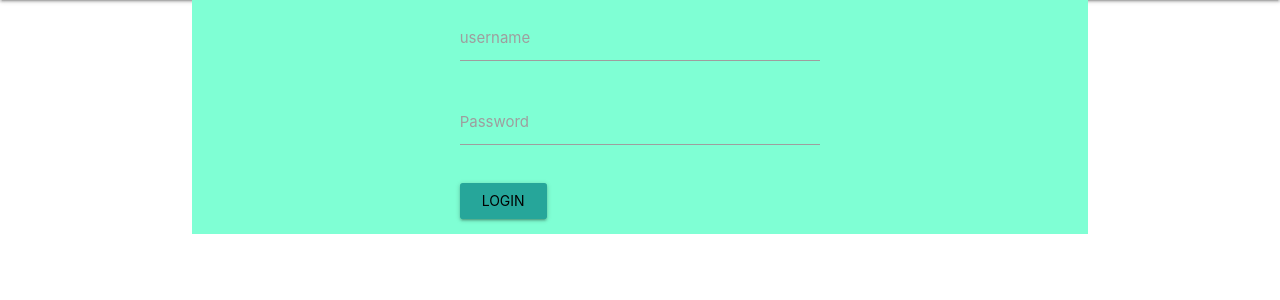
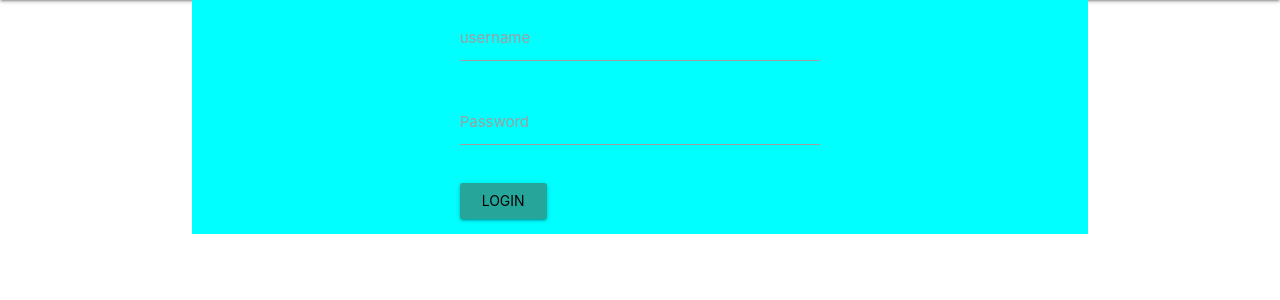
Before and after one commit to firepenguindisopanda/recipe-board, a Flask app: page / in a window 1280 px wide. Shown: the part 64-364 px from the top of the page. Run offline with Flask 2, Linux system fonts and the light colour scheme.

Commit message:
removed inline styling from div class

```diff
--- a/App/templates/layout.html
+++ b/App/templates/layout.html
@@ -48,7 +48,7 @@
     {% endif %}
     {% endwith %}
 
-    <div class="container" id="content" style="background-color: aquamarine;">{% block content %}{% endblock %}</div>
+    <div class="container" id="content">{% block content %}{% endblock %}</div>
 
     <script src="https://cdnjs.cloudflare.com/ajax/libs/materialize/1.0.0/js/materialize.min.js"></script>
   </body>
```
